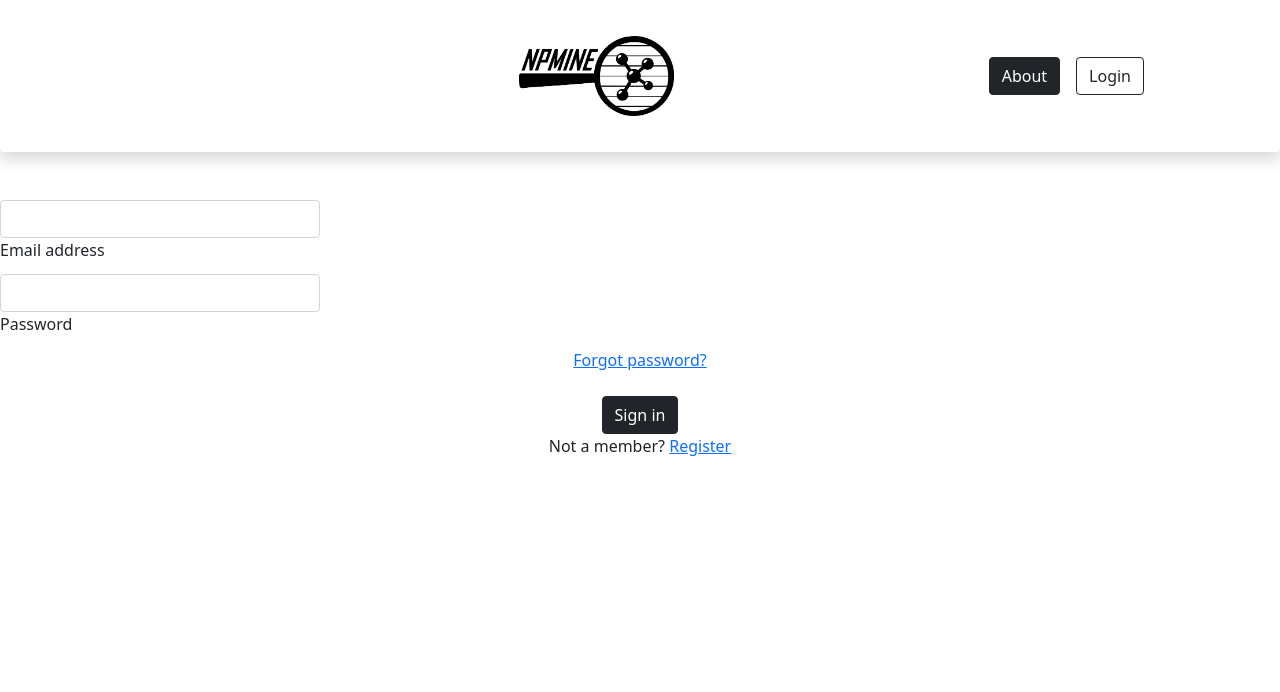
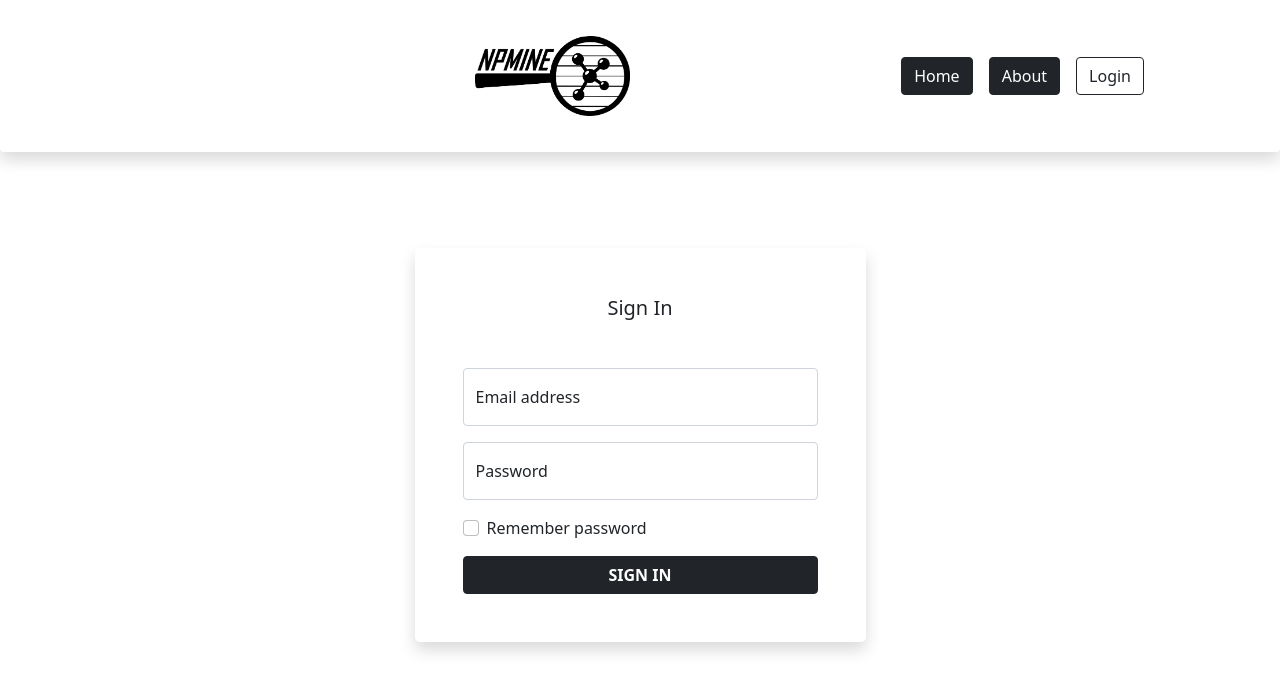
Before and after one commit to KiqMartins/npmine_web_app, a Flask app: page /login in a window 1280 px wide. Shown: the top 692 px of the page. Run offline with Flask 2, Linux system fonts and the light colour scheme; some libraries are stand-ins or nearby versions.

Commit message:
Added clickable routes and establishing login page

```diff
--- a/app.py
+++ b/app.py
@@ -1,18 +1,6 @@
-# import the Flask class from the flask module
-from flask import Flask, render_template
+from websiteNPMINE import create_app
 
-# create the application object
-app = Flask(__name__)
+app = create_app()
 
-# use decorators to link the function to a url
-@app.route('/index')
-def index():
-    return render_template('index.html')
-
-@app.route('/login')
-def login():
-    return render_template('login.html')
-
-# start the server with the 'run()' method
 if __name__ == '__main__':
     app.run(debug=True)
--- a/templates/login.html
+++ /dev/null
@@ -1,37 +0,0 @@
-{% extends "layout.html" %}
-{% block logincontent %}
-<form >
-    <!-- Email input -->
-        <div class="col-sm-3 my-1">
-            <input type="email" id="form2Example1" class="form-control" />
-            <label class="form-label" for="form2Example1">Email address</label>
-        </div>
-
-    <!-- Password input -->
-        <div class="col-sm-3 my-1">
-            <input type="password" id="form2Example2" class="form-control" />
-            <label class="form-label" for="form2Example2">Password</label>
-        </div>
-
-    <!-- 2 column grid layout for inline styling -->
-    <div class="row mb-4">
-      <div class="col d-flex justify-content-center">
-      </div>
-
-      <div class="text-center">
-        <!-- Simple link -->
-        <a href="#!">Forgot password?</a>
-      </div>
-    </div>
-
-    <!-- Submit button -->
-    <div class="text-center">
-        <button type="button" class="btn btn-dark">Sign in</button>
-    </div>
-
-    <!-- Register buttons -->
-    <div class="text-center">
-      <p>Not a member? <a href="#!">Register</a></p>
-    </div>
-  </form>
-{% endblock logincontent %}
--- /dev/null
+++ b/websiteNPMINE/auth.py
@@ -0,0 +1,15 @@
+from flask import Blueprint, render_template
+
+auth = Blueprint('auth', __name__)
+
+@auth.route('/login')
+def login():
+    return render_template("login.html")
+
+@auth.route('/logout')
+def logout():
+    return "<p>Logout</p>"
+
+@auth.route("/sign-up")
+def sign_up():
+    return "<p>Sign Up</p>"
--- a/templates/layout.html
+++ b/websiteNPMINE/templates/layout.html
@@ -2,7 +2,7 @@
 <html lang = "pt-br">
     <head>
         <meta charset = "UTF-8">
-        <title>NPMINE</title>
+        <title>{% block title %}NPMINE{% endblock %}</title>
         <!-- Favicon -->
         <link rel="icon" type="image/png" href="static/assets/img/favicon.png" sizes="192x192">
 
@@ -30,10 +30,13 @@
                       </button>
                       <div class="collapse navbar-collapse" id="navbarNavAltMarkup">
                         <div class="navbar-nav">
+                            <a class="nav-link" id="home" href="/">
+                            <button type="button" class="btn btn-dark">Home</button>
+                            </a>
                             <a class="nav-link active" aria-current="page" href="#">
                                 <button type="button" class="btn btn-dark">About</button>
                             </a>
-                              <a class="nav-link" href="#">
+                              <a class="nav-link" id="login" href="/login">
                                 <button type="button" class="btn btn-outline-dark">Login</button>
                             </a>
                         </div>
--- /dev/null
+++ b/websiteNPMINE/templates/login.html
@@ -0,0 +1,37 @@
+{% extends "layout.html" %}
+{% block title %}NPMINE - Login{% endblock %}
+{% block logincontent %}
+<div class="container">
+  <div class="row">
+    <div class="col-sm-9 col-md-7 col-lg-5 mx-auto">
+      <div class="card border-0 shadow rounded-3 my-5">
+        <div class="card-body p-4 p-sm-5">
+          <h5 class="card-title text-center mb-5 fw-light fs-5">Sign In</h5>
+          <form>
+            <div class="form-floating mb-3">
+              <input type="email" class="form-control" id="floatingInput" placeholder="name@example.com">
+              <label for="floatingInput">Email address</label>
+            </div>
+            <div class="form-floating mb-3">
+              <input type="password" class="form-control" id="floatingPassword" placeholder="Password">
+              <label for="floatingPassword">Password</label>
+            </div>
+
+            <div class="form-check mb-3">
+              <input class="form-check-input" type="checkbox" value="" id="rememberPasswordCheck">
+              <label class="form-check-label" for="rememberPasswordCheck">
+                Remember password
+              </label>
+            </div>
+            <div class="d-grid">
+              <button class="btn btn-dark btn-primary btn-login text-uppercase fw-bold" type="submit">Sign
+                in</button>
+            </div>
+            </div>
+          </form>
+        </div>
+      </div>
+    </div>
+  </div>
+</div>
+{% endblock logincontent %}
```
Also changed, not shown: websiteNPMINE/__init__.py (added, +14 -0 lines), websiteNPMINE/views.py (added, +7 -0 lines), websiteNPMINE/models.py (added), websiteNPMINE/static/assets/img/favicon.png (renamed from static/assets/img/favicon.png), websiteNPMINE/static/assets/img/logo.png (renamed from static/assets/img/logo.png), websiteNPMINE/static/assets/img/pattern-removebg-preview.png (renamed from static/assets/img/pattern-removebg-preview.png), websiteNPMINE/static/css/style.css (renamed from static/css/style.css), websiteNPMINE/templates/index.html (renamed from templates/index.html), 2 other files.
